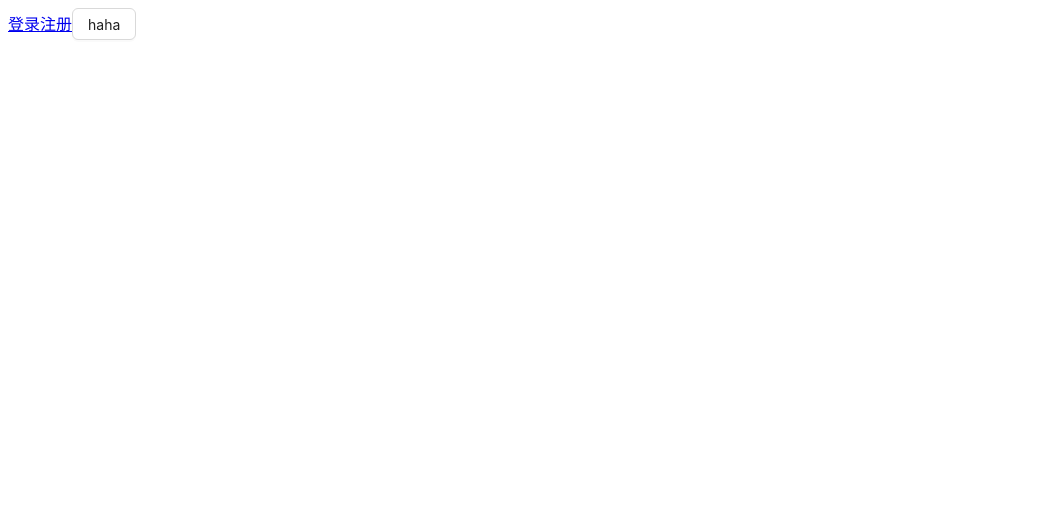
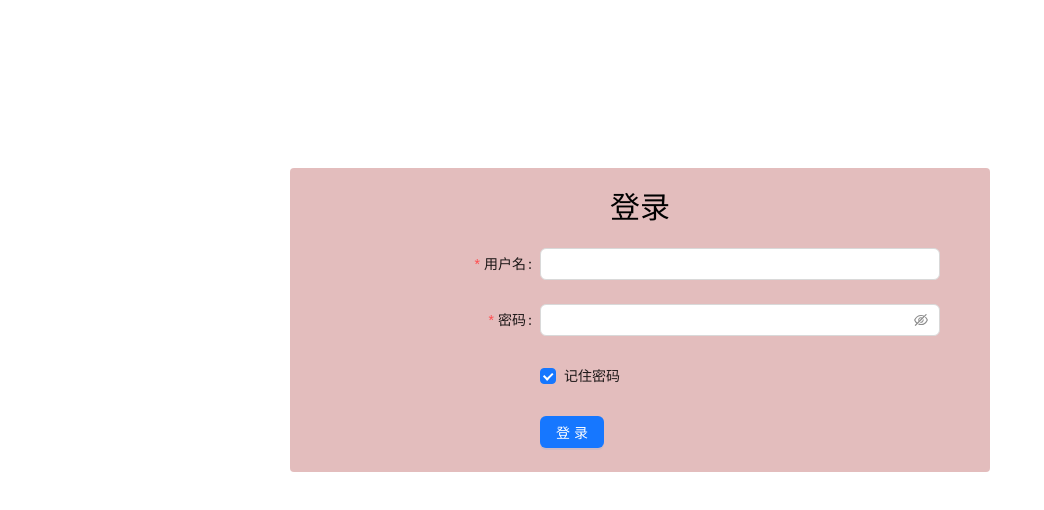
Before and after one commit to zXXpp/todolist_front, a React (Create React App) app: page /login in a window 1280 px wide. Shown: the top 510 px of the page, without its empty margins (0-1044 px from the left). Built offline with nearby package versions, Linux system fonts and the light colour scheme.

Commit message:
scss初始化

```diff
--- a/package.json
+++ b/package.json
@@ -12,6 +12,8 @@
     "react-dom": "^18.2.0",
     "react-router-dom": "^6.10.0",
     "react-scripts": "5.0.1",
+    "reset-css": "^5.0.1",
+    "sass": "^1.60.0",
     "web-vitals": "^2.1.4"
   },
   "scripts": {
--- a/src/App.jsx
+++ b/src/App.jsx
@@ -9,19 +9,6 @@ export default function App() {
   const elements = useRoutes(routes)
   return (
     <Fragment>
-      {/* className回调执行 */}
-      <NavLink
-        to='/login'
-        className={({ isActive }) => {
-          return 'active'
-        }}
-      >登录</NavLink>
-      <NavLink
-        to='/register'
-        className={({ isActive }) => {
-          return 'active'
-        }}
-      >注册</NavLink>
       {/* 注册路由 */}
       {elements}
     </Fragment>
--- a/src/index.js
+++ b/src/index.js
@@ -1,5 +1,6 @@
 import React from 'react';
 import ReactDOM from 'react-dom/client';
+import "reset-css"
 import App from './App';
 import { BrowserRouter } from 'react-router-dom'
 
--- /dev/null
+++ b/src/views/Mytodolist/index.jsx
@@ -0,0 +1,7 @@
+import React from 'react'
+
+export default function index() {
+  return (
+    <div>我是主页</div>
+  )
+}
--- a/src/views/login/index.jsx
+++ b/src/views/login/index.jsx
@@ -1,16 +1,61 @@
 import React, { useState, Fragment } from 'react'
 import { Navigate } from 'react-router-dom'
-import { Button } from 'antd';
 
-import { register } from '../../request/index'
+import { Layout, Space, Button, Checkbox, Form, Input } from 'antd';
+
+import moduleCss from './index.module.scss'
+
+const { Header, Footer, Sider, Content } = Layout
 
 
 export default function Index() {
-    const [sum, setSum] = useState(1)
+    const onFinish = (values) => {
+        console.log('Success:', values);
+    };
+    const onFinishFailed = (errorInfo) => {
+        console.log('Failed:', errorInfo);
+    };
+    return (
+        <div className={moduleCss.login}>
+            <div className='form'>
+                <div className='title'>登录</div>
+                <Form
+                    name="basic"
+                    labelCol={{ span: 8 }}
+                    wrapperCol={{ span: 16 }}
+                    style={{ maxWidth: 600 }}
+                    initialValues={{ remember: true }}
+                    onFinish={onFinish}
+                    onFinishFailed={onFinishFailed}
+                    autoComplete="off"
+                >
+                    <Form.Item
+                        label="用户名"
+                        name="username"
+                        rules={[{ required: true, message: 'Please input your username!' }]}
+                    >
+                        <Input />
+                    </Form.Item>
 
-    return (
-        <Fragment>
-            <Button>haha</Button>
-        </Fragment>
+                    <Form.Item
+                        label="密码"
+                        name="password"
+                        rules={[{ required: true, message: 'Please input your password!' }]}
+                    >
+                        <Input.Password />
+                    </Form.Item>
+
+                    <Form.Item name="remember" valuePropName="checked" wrapperCol={{ offset: 8, span: 16 }}>
+                        <Checkbox>记住密码</Checkbox>
+                    </Form.Item>
+
+                    <Form.Item wrapperCol={{ offset: 8, span: 16 }}>
+                        <Button type="primary" htmlType="submit">
+                            登录
+                        </Button>
+                    </Form.Item>
+                </Form>
+            </div>
+        </div>
     )
 }
--- /dev/null
+++ b/src/views/login/index.module.scss
@@ -0,0 +1,23 @@
+.login {
+    height: 100vh;
+    width: 100%;
+    overflow: auto;
+    display: flex;
+    justify-content: center;
+    align-items: center;
+    :global {
+        .form {
+            position: relative;
+            width: 600px;
+            top: -10%;
+            border-radius: 4px;
+            background-color: rgba(216, 162, 162, 0.7);
+            padding: 0 50px;
+            .title {
+                text-align: center;
+                line-height: 80px;
+                font-size: 30px;
+            }
+        }
+    }
+}
--- a/src/views/register/test/Test.jsx
+++ /dev/null
@@ -1,7 +0,0 @@
-import React from 'react'
-
-export default function Test() {
-  return (
-    <div>Test</div>
-  )
-}
--- a/src/views/register/test2/Test2.jsx
+++ /dev/null
@@ -1,7 +0,0 @@
-import React from 'react'
-
-export default function Test2() {
-  return (
-    <div>Test2</div>
-  )
-}
```
Also changed, not shown: src/routes/index.js (+10 -16 lines), 1 other file (tests, documents, lock files or other folders).
